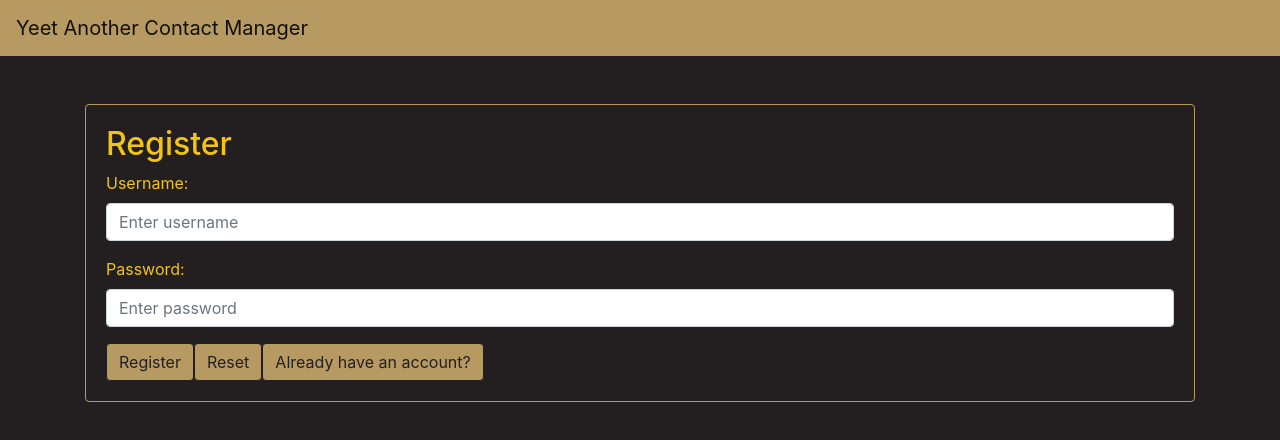
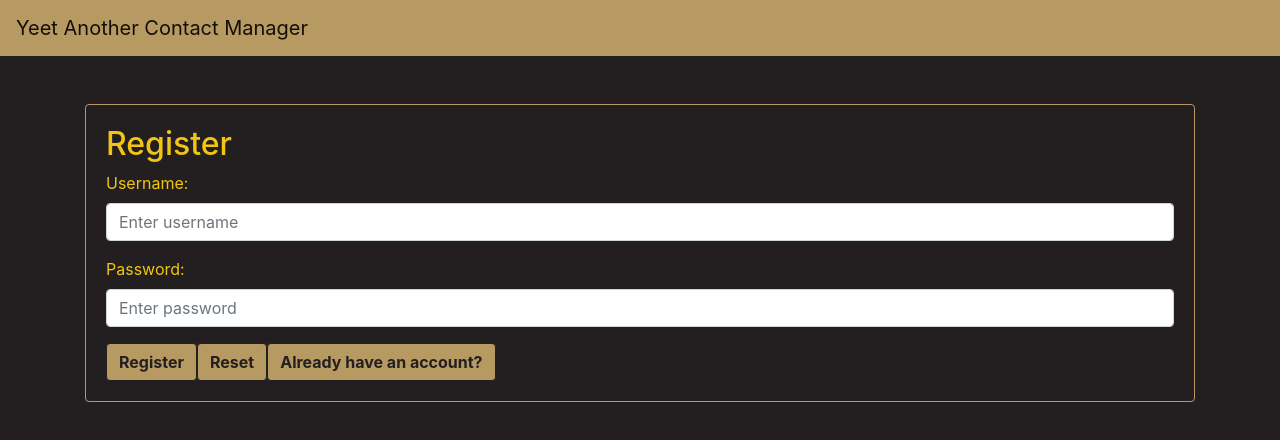
Before and after one commit to SauceMcFloss/ContactManager, a Vue app: page /#/register in a window 1280 px wide. Shown: the top 440 px of the page. Built offline with nearby package versions, Linux system fonts and the light colour scheme.

Commit message:
Add files via upload

```diff
--- a/src/components/ContactsHome.vue
+++ b/src/components/ContactsHome.vue
@@ -22,7 +22,7 @@
                             <b-form-input id="phonenumber" type="number" v-model="form.phonenumber" required placeholder="Phone Number">
                             </b-form-input>
                         </b-form-group>
-                        <b-button style="color:#231F20; background-color:#B79A62; border-color:#231F20;" type="submit" variant="primary">Add Contact</b-button>
+                        <b-button style="color:#231F20; background-color:#B79A62; border-color:#231F20;" type="submit" variant="primary"><b>Add Contact</b></b-button>
                     </b-form>
                 </b-card>
                 </b-col>
@@ -33,7 +33,7 @@
                                 <b-list-group-item v-for="(contact, index) in contacts" :key="contact.id">
                                     Name: {{contact.firstname}} {{contact.lastname}}
                                     Phone: {{contact.phonenumber}}
-                                    <b-button class="btn btn-danger btn-sm" style="float:right" v-on:click="deleteContact(index)">Delete</b-button>
+                                    <b-button class="btn btn-danger btn-sm" style="float:right" v-on:click="deleteContact(index)"><b>Delete</b></b-button>
                                 </b-list-group-item>
                             </b-list-group>
                         </b-card>
--- a/src/components/LoginForm.vue
+++ b/src/components/LoginForm.vue
@@ -18,8 +18,8 @@
                 <b-form-input id="password" type="password" v-model="form.password" required placeholder="Enter password">
                 </b-form-input>
             </b-form-group>
-            <b-button style="color:#231F20; background-color:#B79A62; border-color:#231F20;" type="submit" variant="primary">Login</b-button>
-            <b-button style="color:#231F20; background-color:#B79A62; border-color:#231F20;" type="reset" variant="danger" @click="routeRegister()">Register</b-button>
+            <b-button style="color:#231F20; background-color:#B79A62; border-color:#231F20;" type="submit" variant="primary"><b>Login</b></b-button>
+            <b-button style="color:#231F20; background-color:#B79A62; border-color:#231F20;" type="reset" variant="danger" @click="routeRegister()"><b>Don't have an account?</b></b-button>
             </b-form>
         </b-card>
     </b-container>
--- a/src/components/Register.vue
+++ b/src/components/Register.vue
@@ -24,9 +24,9 @@
 
                     </b-form-input>
                 </b-form-group>
-                <b-button style="color:#231F20; background-color:#B79A62; border-color:#231F20;" type="submit" variant="primary">Register</b-button>
-                <b-button style="color:#231F20; background-color:#B79A62; border-color:#231F20;" type="reset" variant="danger">Reset</b-button>
-				<b-button style="color:#231F20; background-color:#B79A62; border-color:#231F20;" type="reset" variant="danger" @click="routeLogin()">Already have an account?</b-button>
+                <b-button style="color:#231F20; background-color:#B79A62; border-color:#231F20;" type="submit" variant="primary"><b>Register</b></b-button>
+                <b-button style="color:#231F20; background-color:#B79A62; border-color:#231F20;" type="reset" variant="danger"><b>Reset</b></b-button>
+				<b-button style="color:#231F20; background-color:#B79A62; border-color:#231F20;" type="reset" variant="danger" @click="routeLogin()"><b>Already have an account?</b></b-button>
 			</b-form>
         </b-card>
     </b-container>
```
